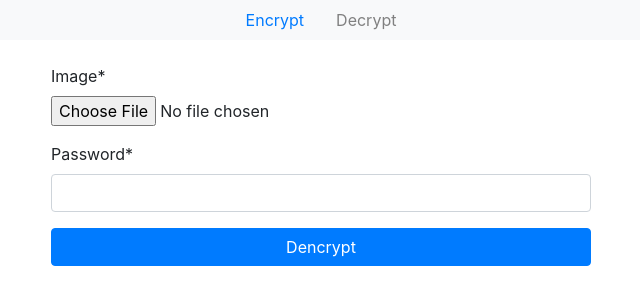
After one commit to imsafe/imsafe, a Django app: page /decrypt/ in a window 1280 px wide. The commit adds this page. Shown: the top 305 px of the page, without its empty margins (319-959 px from the left). Run offline with Django 3.2, Linux system fonts and the light colour scheme; some libraries are stand-ins or nearby versions.

Commit message:
forms front-end

```diff
--- a/senior_project/requirements.txt
+++ b/senior_project/requirements.txt
@@ -3,3 +3,4 @@ opencv-python
 numpy
 matplotlib
 scikit-image
+django-crispy-forms
--- a/senior_project/senior_project/settings.py
+++ b/senior_project/senior_project/settings.py
@@ -38,6 +38,7 @@ INSTALLED_APPS = [
     'django.contrib.messages',
     'django.contrib.staticfiles',
     'senior_web',
+    'crispy_forms',
 ]
 
 MIDDLEWARE = [
@@ -120,3 +121,4 @@ USE_TZ = True
 
 STATIC_URL = '/static/'
 STATIC_ROOT = os.path.join(BASE_DIR, "static/")
+CRISPY_TEMPLATE_PACK = 'bootstrap4'
--- a/senior_project/senior_project/urls.py
+++ b/senior_project/senior_project/urls.py
@@ -18,6 +18,7 @@ from django.urls import path
 from senior_web import views as web
 
 urlpatterns = [
-    path('', web.index),
+    path('', web.encrypt, name='encrypt'),
+    path('decrypt/', web.decrypt, name='decrypt'),
     path('admin/', admin.site.urls),
 ]
--- /dev/null
+++ b/senior_project/senior_web/forms.py
@@ -0,0 +1,12 @@
+from django import forms
+from PIL import Image
+from django.core.files.uploadedfile import SimpleUploadedFile
+
+class EncryptForm(forms.Form):
+    image = forms.ImageField()
+    password = forms.CharField(widget=forms.PasswordInput())
+    repeat_password = forms.CharField(widget=forms.PasswordInput())
+
+class DecryptForm(forms.Form):
+    image = forms.ImageField()
+    password = forms.CharField(widget=forms.PasswordInput())
--- /dev/null
+++ b/senior_project/senior_web/static/css/style.css
@@ -0,0 +1,3 @@
+.active {
+    color: gray;
+}
--- a/senior_project/senior_web/templates/senior_web/base.html
+++ b/senior_project/senior_web/templates/senior_web/base.html
@@ -1,14 +1,45 @@
 <!DOCTYPE html>
 <html lang="en">
+{% load static %}
 <head>
     <meta charset="UTF-8">
     <meta name="viewport" content="width=device-width, initial-scale=1.0">
     <meta http-equiv="X-UA-Compatible" content="ie=edge">
+    <link rel="stylesheet" href="{% static "css/style.css" %}">
+    <link rel="stylesheet" href="https://stackpath.bootstrapcdn.com/bootstrap/4.4.1/css/bootstrap.min.css"
+        integrity="sha384-Vkoo8x4CGsO3+Hhxv8T/Q5PaXtkKtu6ug5TOeNV6gBiFeWPGFN9MuhOf23Q9Ifjh" crossorigin="anonymous">
     <title>{% block title %}Senior Project{% endblock %}</title>
 </head>
+
 <body>
+    <nav class="bg-light">
+        <ul class="nav justify-content-center">
+            <li class="nav-item">
+              <a class="nav-link {% if request.path == '/' %}active{% endif %}" href="{% url 'encrypt' %}">Encrypt</a>
+            </li>
+            <li class="nav-item">
+              <a class="nav-link {% if request.path == '/decrypt/' %}active{% endif %}" href="{% url 'decrypt' %}">Decrypt</a>
+            </li>
+          </ul>
+    </nav>
+
     {% block body %}
 
     {% endblock %}
+
+
+    <script src="https://code.jquery.com/jquery-3.4.1.slim.min.js"
+        integrity="sha384-J6qa4849blE2+poT4WnyKhv5vZF5SrPo0iEjwBvKU7imGFAV0wwj1yYfoRSJoZ+n"
+        crossorigin="anonymous"></script>
+    <script src="https://cdn.jsdelivr.net/npm/popper.js@1.16.0/dist/umd/popper.min.js"
+        integrity="sha384-Q6E9RHvbIyZFJoft+2mJbHaEWldlvI9IOYy5n3zV9zzTtmI3UksdQRVvoxMfooAo"
+        crossorigin="anonymous"></script>
+    <script src="https://stackpath.bootstrapcdn.com/bootstrap/4.4.1/js/bootstrap.min.js"
+        integrity="sha384-wfSDF2E50Y2D1uUdj0O3uMBJnjuUD4Ih7YwaYd1iqfktj0Uod8GCExl3Og8ifwB6"
+        crossorigin="anonymous"></script>
+    {% block scripts %}
+
+    {% endblock %}
 </body>
+
 </html>
--- /dev/null
+++ b/senior_project/senior_web/templates/senior_web/decrypt.html
@@ -0,0 +1,18 @@
+{% extends 'senior_web/base.html' %}
+{% load crispy_forms_tags %}
+
+{% block body %}
+
+<div class="container">
+  <div class="row my-4">
+    <div class="col-lg-6 mx-auto">
+      <form action="{% url 'decrypt' %}" method="POST">
+        {% csrf_token %}
+        {{ form|crispy }}
+        <button type="submit" class="btn btn-primary w-100">Dencrypt</button>
+      </form>
+    </div>
+  </div>
+</div>
+
+{% endblock %}
--- a/senior_project/senior_web/templates/senior_web/index.html
+++ /dev/null
@@ -1,6 +0,0 @@
-{% extends 'senior_web/base.html' %}
-
-
-{% block body %}
-index
-{% endblock %}
--- a/senior_project/senior_web/views.py
+++ b/senior_project/senior_web/views.py
@@ -1,7 +1,30 @@
 from django.shortcuts import render
 from django.http import HttpResponse
-from senior_web import encrypt_img_slice as enc
+from . import encrypt_img_slice as enc
+from .forms import EncryptForm
+from .forms import DecryptForm
 # Create your views here.
 
-def index(request):
-    return render(request, 'senior_web/index.html')
+def encrypt(request):
+    if request.method == 'POST':
+        form = EncryptForm(request.POST)
+
+        if form.is_valid():
+            print('form posted')
+    else:
+        form = EncryptForm()
+
+
+
+    return render(request, 'senior_web/encrypt.html', {'form': form})
+
+def decrypt(request):
+    if request.method == 'POST':
+        form = DecryptForm(request.POST)
+
+        if form.is_valid():
+            print('decrypt form valid')
+    else:
+        form = DecryptForm()
+
+    return render(request, 'senior_web/decrypt.html', {'form': form})
```
Also changed, not shown: senior_project/senior_web/templates/senior_web/encrypt.html (added, +18 -0 lines), 1 other file.
